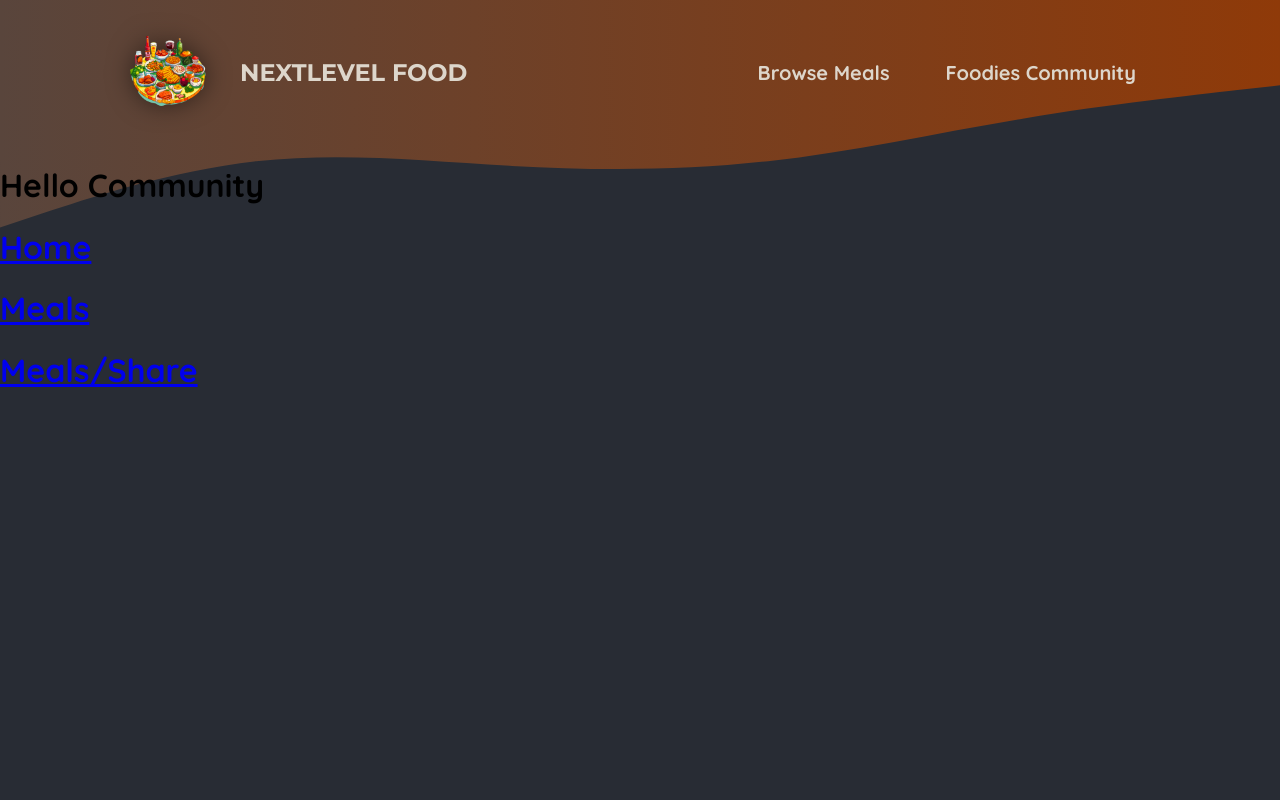
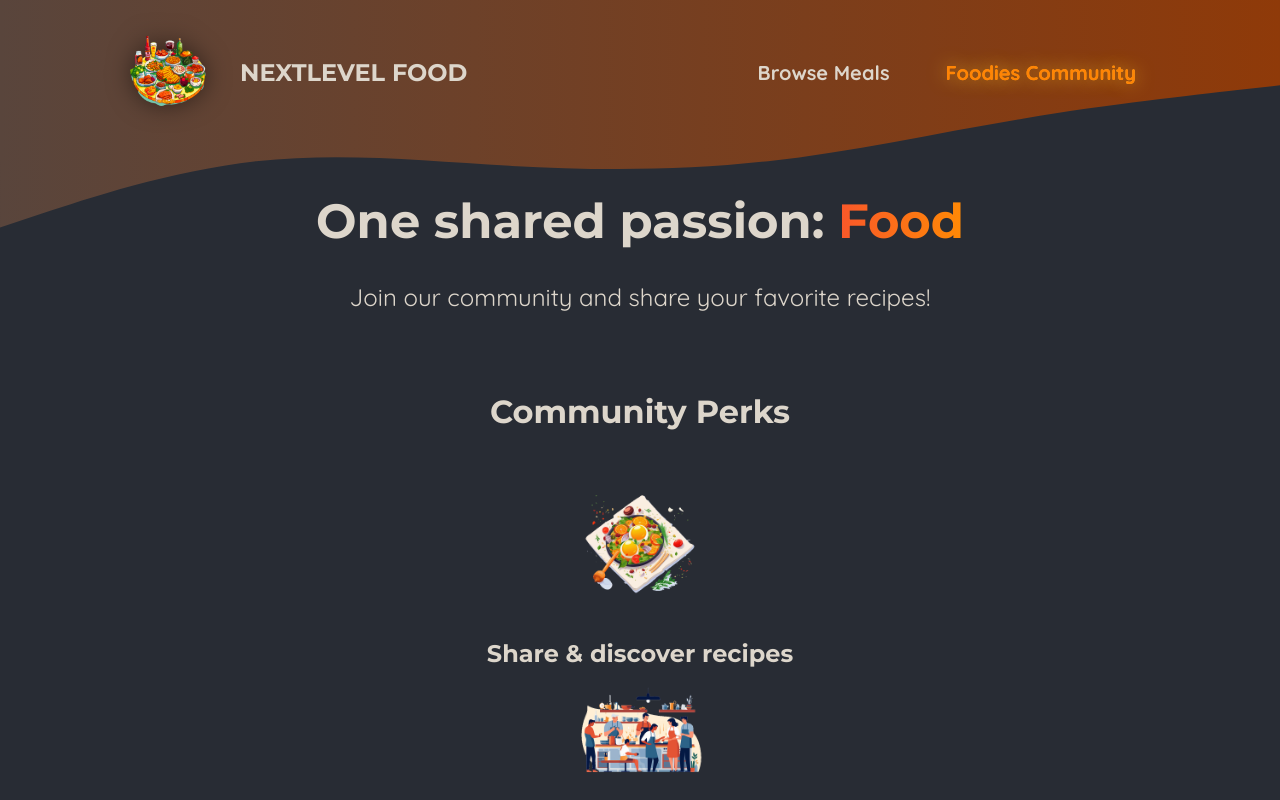
Before and after one commit to joctansilva/nextjs-essencials, a Next.js app: page /community in a window 1280 px wide. Shown: the top 800 px of the page. Built offline with nearby package versions, Linux system fonts and the light colour scheme.

Commit message:
adding styling on the header, and adjust server rendering

```diff
--- a/app/community/page.js
+++ b/app/community/page.js
@@ -1,18 +1,40 @@
-import Link from "next/link";
+import Image from 'next/image';
 
-export default function Community() {
+import mealIcon from '../../assets/icons/meal.png';
+import communityIcon from '../../assets/icons/community.png';
+import eventsIcon from '../../assets/icons/events.png';
+import classes from './page.module.css';
+
+export default function CommunityPage() {
   return (
-    <main>
-      <h1>Hello Community</h1>{" "}
-      <h1>
-        <Link href="/">Home</Link>
-      </h1>
-      <h1>
-        <Link href="/meals">Meals</Link>
-      </h1>
-      <h1>
-        <Link href="/meals/share">Meals/Share</Link>
-      </h1>
-    </main>
+    <>
+      <header className={classes.header}>
+        <h1>
+          One shared passion: <span className={classes.highlight}>Food</span>
+        </h1>
+        <p>Join our community and share your favorite recipes!</p>
+      </header>
+      <main className={classes.main}>
+        <h2>Community Perks</h2>
+
+        <ul className={classes.perks}>
+          <li>
+            <Image src={mealIcon} alt="A delicious meal" />
+            <p>Share & discover recipes</p>
+          </li>
+          <li>
+            <Image src={communityIcon} alt="A crowd of people, cooking" />
+            <p>Find new friends & like-minded people</p>
+          </li>
+          <li>
+            <Image
+              src={eventsIcon}
+              alt="A crowd of people at a cooking event"
+            />
+            <p>Participate in exclusive events</p>
+          </li>
+        </ul>
+      </main>
+    </>
   );
 }
--- /dev/null
+++ b/app/community/page.module.css
@@ -0,0 +1,61 @@
+.header {
+  gap: 3rem;
+  margin: 3rem auto 5rem auto;
+  width: 90%;
+  max-width: 75rem;
+  color: #ddd6cb;
+  font-size: 1.5rem;
+  text-align: center;
+}
+
+.header h1 {
+  font-family: 'Montserrat', sans-serif;
+}
+
+.highlight {
+  background: linear-gradient(90deg, #f9572a, #ff8a05);
+  background-clip: text;
+  -webkit-background-clip: text;
+  -webkit-text-fill-color: transparent;
+}
+
+.main {
+  width: 90%;
+  max-width: 40rem;
+  margin: 0 auto;
+  text-align: center;
+}
+
+.main h2 {
+  font-family: 'Montserrat', sans-serif;
+  font-size: 2rem;
+  margin-bottom: 3rem;
+  color: #ddd6cb;
+}
+
+.perks {
+  list-style: none;
+  margin: 3rem 0;
+  padding: 0;
+}
+
+.perks li {
+  display: flex;
+  flex-direction: column;
+  align-items: center;
+  gap: 2rem;
+}
+
+.perks img {
+  width: 8rem;
+  height: 8rem;
+  object-fit: contain;
+}
+
+.perks p {
+  font-family: 'Montserrat', sans-serif;
+  font-size: 1.5rem;
+  font-weight: bold;
+  margin: 0;
+  color: #ddd6cb;
+}
--- a/components/Header/MainHeader.js
+++ b/components/Header/MainHeader.js
@@ -3,6 +3,7 @@
 import logoImg from "../../assets/logo.png";
 import classes from "./MainHeader.module.css";
 import MainHeaderBackground from "./Background/MainHeaderBackground";
+import MainHeaderNavLink from "./NavLink/MainHeaderNavLink";
 
 export default function MainHeader() {
   return (
@@ -15,10 +16,14 @@
         <nav className={classes.nav}>
           <ul>
             <li>
-              <Link href="/meals">Browse Meals</Link>
+              <MainHeaderNavLink href="/meals" >
+                Browse Meals
+              </MainHeaderNavLink>
             </li>
             <li>
-              <Link href="/community">Foodies Community</Link>
+              <MainHeaderNavLink href="/community" >
+                Foodies Community
+              </MainHeaderNavLink>
             </li>
           </ul>
         </nav>
--- a/components/Header/MainHeader.module.css
+++ b/components/Header/MainHeader.module.css
@@ -21,30 +21,6 @@
   font-size: 1.25rem;
 }
 
-.nav a {
-  text-decoration: none;
-  color: #ddd6cb;
-  font-weight: bold;
-  padding: 0.5rem 1rem;
-  border-radius: 0.5rem;
-}
-
-.nav a:hover,
-.nav a.active {
-  background-color: linear-gradient(90deg, #ff8a05, #f9b331);
-  background-clip: text;
-  --webkit-background-clip: text;
-  --webkit-text-fill-color: transparent;
-  text-shadow: 0 0 18px rgba(248, 190, 42, 0.8);
-}
-
-.active {
-  background: linear-gradient(90deg, #ff8a05, #f9b331);
-  background-clip: text;
-  --webkit-background-clip: text;
-  --webkit-text-fill-color: transparent;
-}
-
 .logo {
   display: flex;
   align-items: center;
--- /dev/null
+++ b/components/Header/NavLink/MainHeaderNavLink.js
@@ -0,0 +1,20 @@
+"use client";
+import Link from "next/link";
+import { usePathname } from "next/navigation";
+import classes from "./MainHeaderNavLink.module.css";
+
+export default function MainHeaderNavLink({ href, children }) {
+  const path = usePathname();
+  return (
+    <Link
+      href={href}
+      className={
+        path.startsWith(href)
+          ? `${classes.link} ${classes.active}`
+          : classes.link
+      }
+    >
+      {children}
+    </Link>
+  );
+}
--- /dev/null
+++ b/components/Header/NavLink/MainHeaderNavLink.module.css
@@ -0,0 +1,24 @@
+.link {
+  text-decoration: none;
+  color: #ddd6cb;
+  font-weight: bold;
+  padding: 0.5rem 1rem;
+  border-radius: 0.5rem;
+}
+
+.link:hover,
+.link.active {
+  background-color: linear-gradient(90deg, #ff8a05, #f9b331);
+  background-clip: text;
+  color: #ff8405;
+  --webkit-background-clip: text;
+  --webkit-text-fill-color: transparent;
+  text-shadow: 0 0 18px rgba(248, 190, 42, 0.8);
+}
+
+.active {
+  background: linear-gradient(90deg, #ff8a05, #f9b331);
+  background-clip: text;
+  color: #ff8405;
+  --webkit-background-clip: text;
+  --webkit-text-fill-color: transparent;}
```
